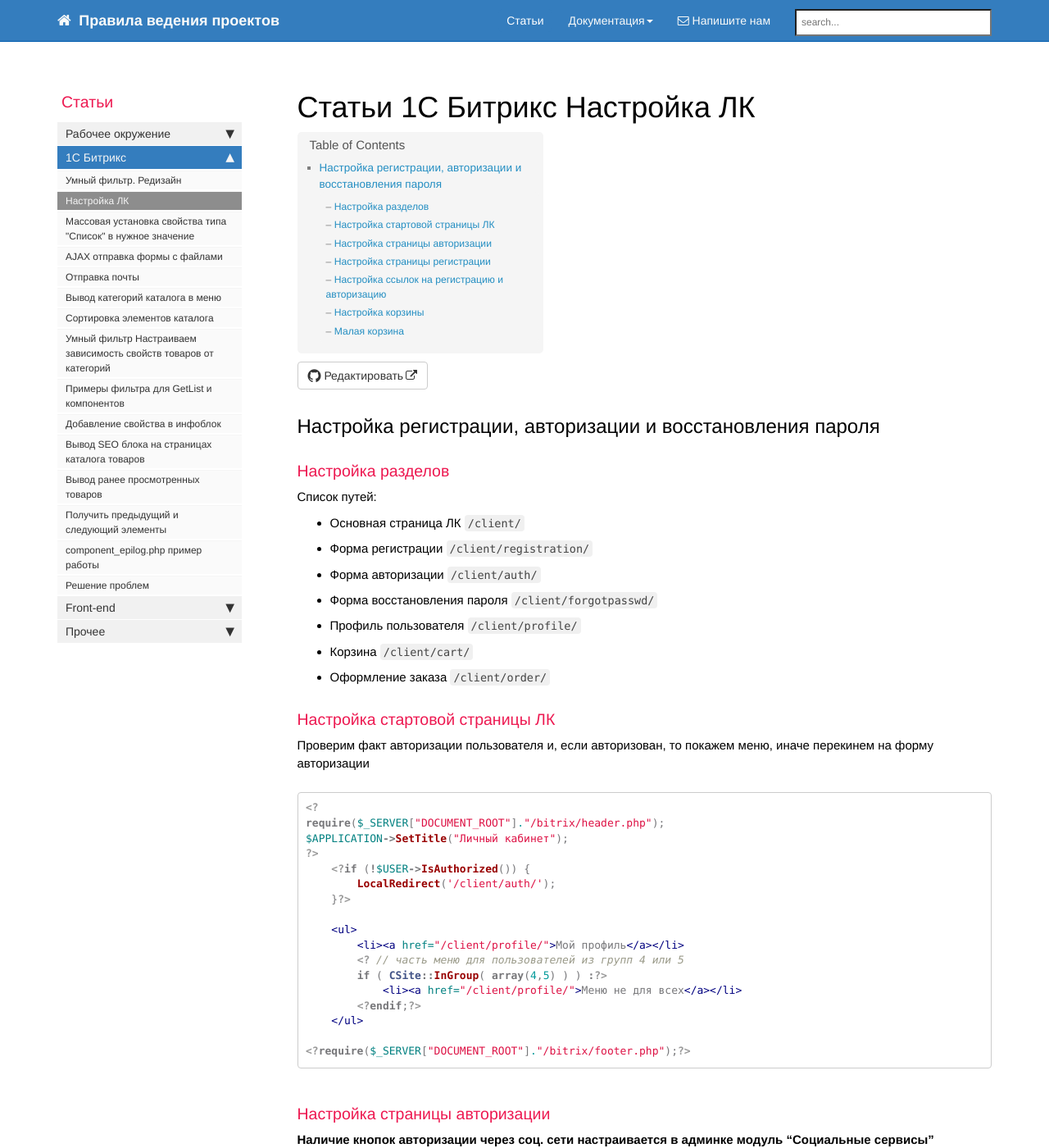
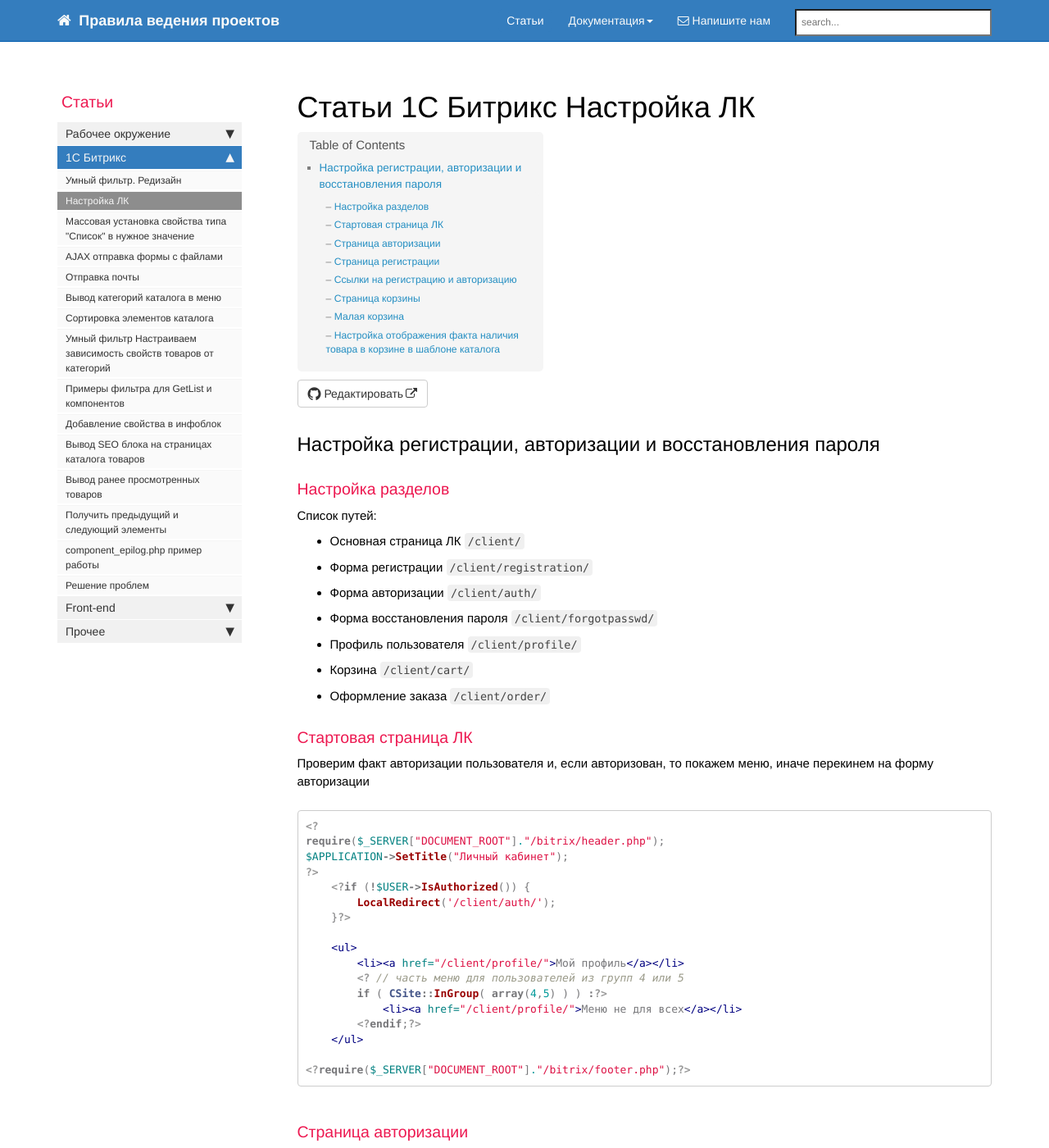
Before and after one commit to gdecider/gdecider.github.io, a Jekyll site: the page built from pages/articles/articles_bx_lk.md, in a window 1280 px wide and 1400 px high. Shown: the whole window at 82% size. Built offline with Jekyll 4.4.1, drawn with Linux system fonts in a browser that asks for light colours; nearby versions of some CDN libraries; comment, search, counter and statistics services are not loaded; some of the changed text lies outside the part shown.

Commit message:
Update articles_bx_lk.md

````diff
--- a/pages/articles/articles_bx_lk.md
+++ b/pages/articles/articles_bx_lk.md
@@ -28,7 +28,7 @@
 
   * Оформление заказа ```/client/order/```
 
-### Настройка стартовой страницы ЛК
+### Стартовая страница ЛК
 
 Проверим факт авторизации пользователя и, если авторизован, то покажем меню, иначе перекинем на форму авторизации
 
@@ -52,7 +52,7 @@
 <?require($_SERVER["DOCUMENT_ROOT"]."/bitrix/footer.php");?>
 ```
 
-### Настройка страницы авторизации
+### Страница авторизации
 
 **Наличие кнопок авторизации через соц. сети настраивается в админке модуль "Социальные сервисы"**
 
@@ -95,7 +95,7 @@
 );?><?require($_SERVER["DOCUMENT_ROOT"]."/bitrix/footer.php");?>
 ```
 
-### Настройка страницы регистрации
+### Страница регистрации
 
 Если нужно добавить в форму нестандартные поля, то эти поля сперва нужно создать в админке.
 
@@ -145,7 +145,7 @@
 <?require($_SERVER["DOCUMENT_ROOT"]."/bitrix/footer.php");?>
 ```
 
-### Настройка ссылок на регистрацию и авторизацию
+### Ссылки на регистрацию и авторизацию
 
 Удобно подключать громоздкие куски кода из включаемых файлов
 
@@ -174,7 +174,7 @@
 <?endif;?>
 ```
 
-### Настройка корзины
+### Страница корзины
 
 ```php
 <?
@@ -247,3 +247,7 @@
 	false
 );?>
 ```
+
+### Настройка отображения факта наличия товара в корзине в шаблоне каталога
+
+[Пример работы с component_epilog.php](/articles_bx-component-epilog-example.html)
````
